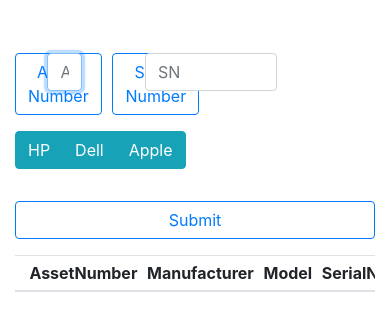
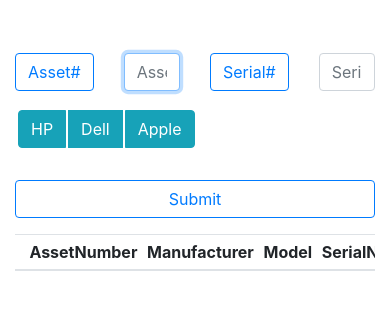
Before and after one commit to ktkawaguchi/Inventory, a plain HTML site: page index.html in a window 390 px wide. Shown: the part 89-420 px from the top of the page. Drawn offline with nearby package versions, Linux system fonts and the light colour scheme.

Commit message:
Cleaned up the look of the form to be more responsive at different dimensions

```diff
--- a/index.html
+++ b/index.html
@@ -26,30 +26,30 @@
         <h2>Inventory</h2>
       </div>
       <div class="row">
-        <div class="col-12">
+        <div class="col">
           <form action="/" method="post">
             <div class="form-group row">
 
               <!-- Asset Number -->
-              <div class="col-1">
-                <button type="button" class="btn btn-outline-primary" id="btnAssetNumber">Asset Number</button>
+              <div class="col-auto">
+                <button type="button" class="btn btn-outline-primary" id="btnAssetNumber">Asset#</button>
               </div>
-              <div class="col-2">
-                <input class="form-control reset" type="text" id="assetNumber" placeholder="AN" autofocus>
+              <div class="col">
+                <input class="form-control" type="text" id="assetNumber" placeholder="Asset Number" autofocus>
               </div>
 
               <!-- Serial Number -->
-              <div class="col-1">
-                <button type="button" class="btn btn-outline-primary" id="btnSerialNumber">Serial Number</button>
+              <div class="col-auto">
+                <button type="button" class="btn btn-outline-primary" id="btnSerialNumber">Serial#</button>
               </div>
-              <div class="col-5">
-                <input class="form-control reset" type="text" id="serialNumber" placeholder="SN">
+              <div class="col">
+                <input class="form-control" type="text" id="serialNumber" placeholder="Serial Number">
               </div>
             </div>
 
               <!-- Toggable buttons for manufacturer -->
               <div class="form-group row">
-                <div class="col-12">
+                <div class="col">
                   <div class="btn-group btn-group-toggle" data-toggle="buttons" id="manufacturerGroup"></div>
                 </div>
               </div>
@@ -66,8 +66,10 @@
               </div>
 
             <!-- Submission Button -->
-            <div class="form-group">
+            <div class="form-group row">
+              <div class="col">
               <button type="button" class="btn btn-outline-primary col-sm-2" id="btnSubmit">Submit</button>
+              </div>
             </div>
           </form>
         </div>
--- a/inventory.css
+++ b/inventory.css
@@ -1,4 +1,13 @@
 #modelGroup {
-    /* display: flex; */
-    flex-wrap: wrap;
+	/* display: flex; */
+	flex-wrap: wrap;
 }
+
+button {
+	float: left;
+}
+
+label {
+	margin: 3px;
+	border-radius: 20px;
+}
--- a/scannerlogic.js
+++ b/scannerlogic.js
@@ -1,102 +1,127 @@
 $(document).ready(function() {
 	var recordArray = new Array();
 	var count = 0;
-    var manData = ['HP','Dell','Apple'];
-    var modelDataHP = ['Z230','Elitedesk 800 sff','Elitebook 850 G3','Elitedesk 800 sff','Elitebook 850 G3','Elitedesk 800 sff','Elitebook 850 G3','Elitedesk 800 sff','Elitebook 850 G3','Elitedesk 800 sff','Elitebook 850 G3','Elitedesk 800 sff','Elitebook 850 G3','Elitedesk 800 sff','Elitebook 850 G3','Elitedesk 800 sff','Elitebook 850 G3','Elitedesk 800 sff','Elitebook 850 G3','Elitedesk 800 sff','Elitebook 850 G3'];
-    var modelDataDell = ['Inspiron 3000','Velicity 332'];
-    var modelDataApple = ['iMac','MacBook Pro','iPad'];
+	var manData = [ 'HP', 'Dell', 'Apple' ];
+	var modelDataHP = [
+		'Z230',
+		'Elitedesk 800',
+		'Elitebook 850 G2',
+		'Z220',
+		'Z240',
+		'Powerbook G1',
+		'Elitebook 850 G1',
+		'Elitedesk 900 sff',
+		'Z250',
+		'PB3432',
+		'Envy 940',
+		'LaserJet 220',
+		'Photosmart 950',
+		'LaserJet 4000',
+		'LaserJet 5000',
+		'PB2322',
+		'All In One 9000',
+		'All In One 8000',
+		'Envy 800',
+		'Envy 700',
+		'Smartbook'
+	];
+	var modelDataDell = [ 'Inspiron 3000', 'Velicity 332' ];
+	var modelDataApple = [ 'iMac', 'MacBook Pro', 'iPad' ];
 
 	//setup for the radio controls
-    for (var i=0; i < manData.length; i++) {
-
+	for (var i = 0; i < manData.length; i++) {
 		//creates a label for the manufactuerer and adds to form
 		var label = $('<label class="btn btn-info"></label>');
-        label.attr('id','Manu_'+manData[i]).text(manData[i]).appendTo('#manufacturerGroup');
+		label.attr('id', 'Manu_' + manData[i]).text(manData[i]).appendTo('#manufacturerGroup');
 
 		//creates the actual input radio and adds to the form
 		var manRadio = $('<input name="manufacturers" autocomplete="off" type="radio">');
-        manRadio.attr('id','radio_'+manData[i]).attr('value',manData[i]).appendTo('#Manu_'+manData[i]);
+		manRadio.attr('id', 'radio_' + manData[i]).attr('value', manData[i]).appendTo('#Manu_' + manData[i]);
 
 		//adding event to radio buttons to add model data
-        $('#radio_'+manData[i]).change(function(){
+		$('#radio_' + manData[i]).change(function() {
 			$('#modelGroup').empty();
 			createModelGroup(this.value);
 		});
 	}
 
 	//setting up the events on the buttons
-    $('#btnAssetNumber').on('click',function(){$('#assetNumber').focus();});
-    $('#btnSerialNumber').on('click',function(){$('#serialNumber').focus();});
+	$('#btnAssetNumber').on('click', function() {
+		$('#assetNumber').focus();
+	});
+	$('#btnSerialNumber').on('click', function() {
+		$('#serialNumber').focus();
+	});
 
 	//create a new JSON object with entered data add it to array of records
-    $('#btnSubmit').on('click',function(){
-
+	$('#btnSubmit').on('click', function() {
 		//need to set up validation of fields
 		var valAssetNum = $('#assetNumber').val();
 		var valManufacturer = $("input:radio[name ='manufacturers']:checked").val();
 		var valSerialNum = $('#serialNumber').val();
 		var valModel = $("input:radio[name ='models']:checked").val();
-        var valString = valAssetNum + "  " + valSerialNum + "  " + valManufacturer + " " + valModel;
+		var valString = valAssetNum + '  ' + valSerialNum + '  ' + valManufacturer + ' ' + valModel;
 		console.log(valString);
 
 		//update DOM to include new record using tables
-        createJSON(valAssetNum,valSerialNum,valManufacturer,valModel);
+		createJSON(valAssetNum, valSerialNum, valManufacturer, valModel);
 		console.log(recordArray);
 
 		//reset text input fields
-        $(this).closest('form').find("input[type=text], textarea").val("");
+		$(this).closest('form').find('input[type=text], textarea').val('');
 		$('#assetNumber').focus();
 	});
 
 	//adding selcted manufacturers models to the form
 	function createModelGroup(manuValue) {
 		var selectedManu;
-        $('#modelGroup').attr('style','');
+		$('#modelGroup').attr('style', '');
 		console.log(manuValue);
-        if (manuValue==="HP"){selectedManu = modelDataHP;
-        } else if (manuValue==="Dell") {
+		if (manuValue === 'HP') {
+			selectedManu = modelDataHP;
+		} else if (manuValue === 'Dell') {
 			selectedManu = modelDataDell;
-        } else if (manuValue==="Apple") {
+		} else if (manuValue === 'Apple') {
 			selectedManu = modelDataApple;
 		}
 
-        for (var i=0;i<selectedManu.length;i++){
+		for (var i = 0; i < selectedManu.length; i++) {
 			// var spanModel = $('<span class="btn-group-toggle"></span>');
 			// spanModel.attr('id','Span_'+i).appendTo('#modelGroup');
 			var labelModel = $('<label class="btn btn-secondary"></label>');
-            labelModel.attr('id','Model_'+i).text(selectedManu[i]).appendTo('#modelGroup');
+			labelModel.attr('id', 'Model_' + i).text(selectedManu[i]).appendTo('#modelGroup');
 			var modelRadio = $('<input name="models" autocomplete="off" type="radio">');
-            modelRadio.attr('id','radio_'+i).attr('value',selectedManu[i])
-                .appendTo('#Model_'+i);
+			modelRadio.attr('id', 'radio_' + i).attr('value', selectedManu[i]).appendTo('#Model_' + i);
 		}
 	}
 
-    function createJSON (asset, serial, manufacturer, model) {
+	function createJSON(asset, serial, manufacturer, model) {
 		var record = {
-            "ID" : count,
-            "AssetNumber" : asset,
-            "SerialNumber" : serial,
-            "Manufacturer" : manufacturer,
-            "Model" : model
-        }
+			ID: count,
+			AssetNumber: asset,
+			SerialNumber: serial,
+			Manufacturer: manufacturer,
+			Model: model
+		};
 		count++;
 		updateDOM(record);
 		recordArray.push(record);
 	}
 
-    function updateDOM (recordUpdate) {
-        $('<tr></tr>').attr('id','recordRow'+recordUpdate.ID).appendTo('#recordBody');
-        $('<td></td>').attr('id','recordBtn'+recordUpdate.ID).appendTo('#recordRow'+recordUpdate.ID);
+	function updateDOM(recordUpdate) {
+		$('<tr></tr>').attr('id', 'recordRow' + recordUpdate.ID).appendTo('#recordBody');
+		$('<td></td>').attr('id', 'recordBtn' + recordUpdate.ID).appendTo('#recordRow' + recordUpdate.ID);
 		$('<button type="button" class="btn btn-primary">Delete</button>')
-            .attr('id','btn'+recordUpdate.ID).appendTo('#recordBtn'+recordUpdate.ID);
-        $('<td></td>').text(recordUpdate.AssetNumber).appendTo('#recordRow'+recordUpdate.ID);
-        $('<td></td>').text(recordUpdate.Manufacturer).appendTo('#recordRow'+recordUpdate.ID);
-        $('<td></td>').text(recordUpdate.Model).appendTo('#recordRow'+recordUpdate.ID);
-        $('<td></td>').text(recordUpdate.SerialNumber).appendTo('#recordRow'+recordUpdate.ID);
+			.attr('id', 'btn' + recordUpdate.ID)
+			.appendTo('#recordBtn' + recordUpdate.ID);
+		$('<td></td>').text(recordUpdate.AssetNumber).appendTo('#recordRow' + recordUpdate.ID);
+		$('<td></td>').text(recordUpdate.Manufacturer).appendTo('#recordRow' + recordUpdate.ID);
+		$('<td></td>').text(recordUpdate.Model).appendTo('#recordRow' + recordUpdate.ID);
+		$('<td></td>').text(recordUpdate.SerialNumber).appendTo('#recordRow' + recordUpdate.ID);
 
 		//button functionality to delete row
-        $('#btn'+recordUpdate.ID).on('click',function(){
-            $('#recordRow'+recordUpdate.ID).remove();
+		$('#btn' + recordUpdate.ID).on('click', function() {
+			$('#recordRow' + recordUpdate.ID).remove();
 		});
 	}
 });
```
Lines whose indentation alone changed are shown as unchanged.
